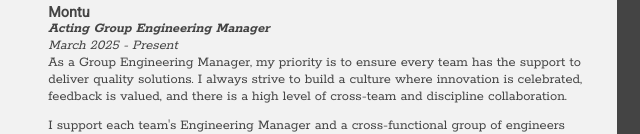
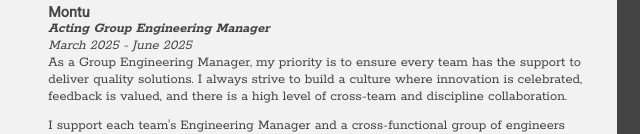
Before and after one commit to ben-doyle/benjamin-doyle-cv, a plain HTML site: page index.html in a window 1280 px wide. Shown: the part 667-801 px from the top of the page, 423-1063 px from the left. Drawn offline with Linux system fonts and the light colour scheme; a script that the page names is missing.

Commit message:
feat: update dates on cv

```diff
--- a/index.html
+++ b/index.html
@@ -144,7 +144,7 @@
             <article>
               <h2>Montu</h2>
               <p class="subDetails"><strong>Acting Group Engineering Manager</strong></p>
-              <p class="subDetails">March 2025 - Present</p>
+              <p class="subDetails">March 2025 - June 2025</p>
               <p>As a Group Engineering Manager, my priority is to ensure every team has the support to deliver quality
                 solutions. I always strive to build a culture where innovation is celebrated, feedback is valued, and
                 there is a high level of cross-team and discipline collaboration.</p>
```
